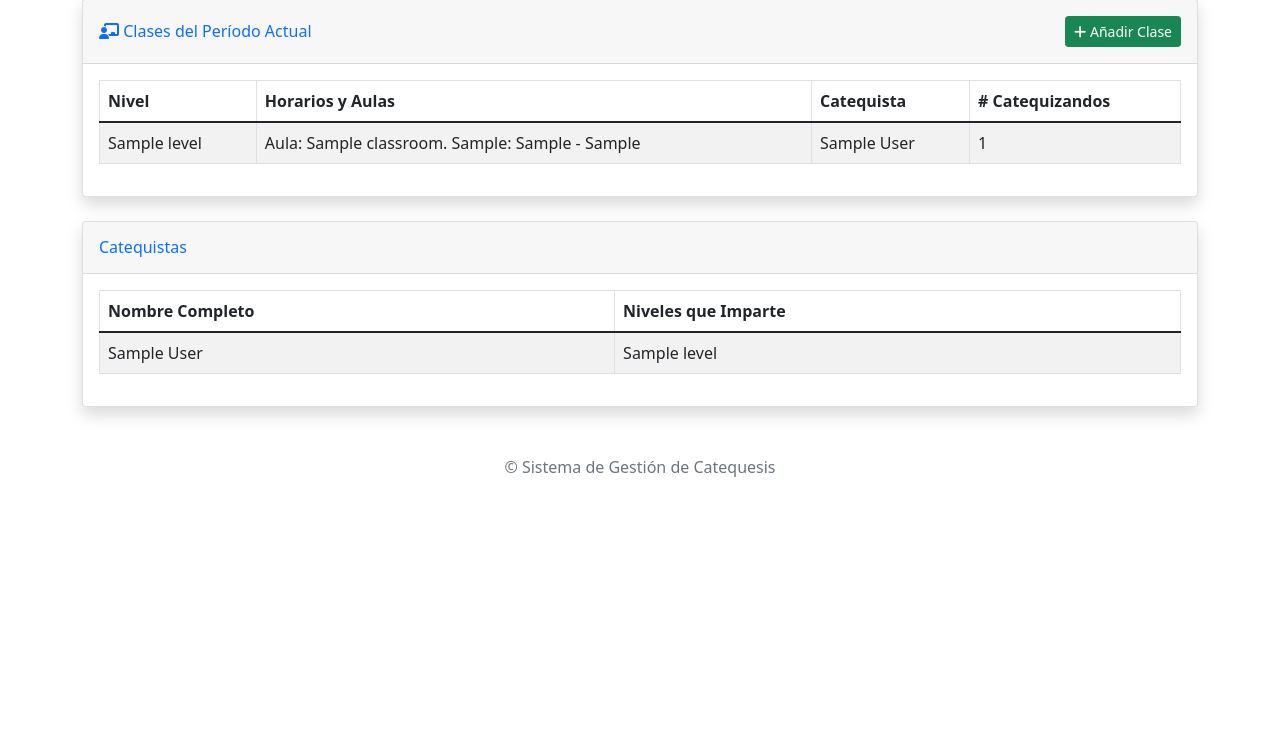
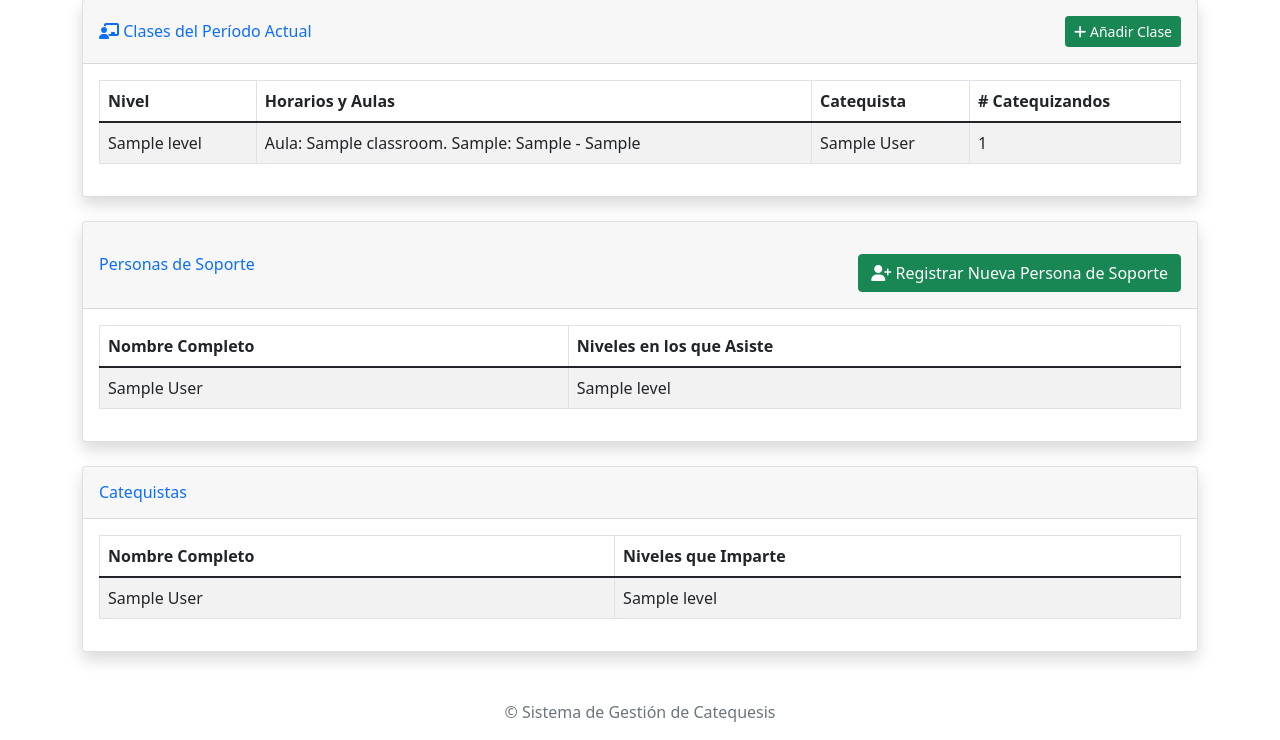
Before and after one commit to joseenrique61/CatechesisSystem, a Flask app: template app/templates/parish_priest/dashboard.html in a window 1280 px wide. Shown: the part 382-1122 px from the top of the page. Before the commit the page ends 859 px from the top, so only its background shows below. Run offline with Flask 3, Linux system fonts and the light colour scheme; the template is opened without the code that fills it: most values are stand-ins (such as "Sample title", 1, 10 or a date in 2020); parts of the project's set-up code (start-up, migrations or seed data) failed here and were passed over.

Commit message:
Updated the dashboard of the parish priest to include the support people

```diff
--- a/app/main/data/dal/i_data_access_layer.py
+++ b/app/main/data/dal/i_data_access_layer.py
@@ -150,7 +150,7 @@ class IDataAccessLayer(ABC):
         pass
 
     @abstractmethod
-    def get_all_support_person(self) -> List[SupportPersonDTO]:
+    def get_all_support_person(self, include: list[str] = []) -> List[SupportPersonDTO]:
         pass
 
     @abstractmethod
--- a/app/main/data/dal/sql_server/sql_dal.py
+++ b/app/main/data/dal/sql_server/sql_dal.py
@@ -66,8 +66,8 @@ class SQLAlchemyDAL(IDataAccessLayer):
     def get_all_catechists(self) -> List[CatechistDTO]:
         return [CatechistDTO.from_other_obj(catechist) for catechist in self.db.query(Catechist).all()]
 
-    def get_all_support_person(self) -> List[SupportPersonDTO]:
-        return [SupportPersonDTO.from_other_obj(support_person) for support_person in self.db.query(SupportPerson).all()]
+    def get_all_support_person(self, include: list[str] = []) -> List[SupportPersonDTO]:
+        return [SupportPersonDTO.from_other_obj(support_person, include=include) for support_person in self.db.query(SupportPerson).all()]
 
     def get_all_day_of_the_week(self) -> List[DayOfTheWeekDTO]:
         return [DayOfTheWeekDTO.from_other_obj(day_of_the_week) for day_of_the_week in self.db.query(DayOfTheWeek).order_by(asc(DayOfTheWeek.IDDayOfTheWeek)).all()]
--- a/app/templates/parish_priest/dashboard.html
+++ b/app/templates/parish_priest/dashboard.html
@@ -121,6 +121,55 @@
     </div>
 </div>
 
+<!-- Sección Personas de Soporte -->
+<div class="card shadow mb-4">
+    <div class="card-header py-3 d-flex flex-row align-items-center justify-content-between">
+        <h6 class="m-0 font-weight-bold text-primary">Personas de Soporte</h6>
+        <a href="{{ url_for('parish_priest.register_support_person') }}" class="btn btn-success mt-3"><i class="fas fa-user-plus"></i> Registrar Nueva Persona de Soporte</a>
+    </div>
+    <div class="card-body">
+        <div class="table-responsive">
+            <table class="table table-bordered table-striped table-hover" id="supportPersonsTable" width="100%" cellspacing="0">
+                <thead>
+                    <tr>
+                        <th>Nombre Completo</th>
+                        <th>Niveles en los que Asiste</th> <!-- Nuevo encabezado -->
+                    </tr>
+                </thead>
+                <tbody>
+                    {% for support_person in support_persons %} {# Itera sobre la lista de personas de soporte #}
+                    <tr>
+                        <td>
+                            {# Muestra el nombre completo del SupportPerson #}
+                            {{ support_person.Person.FirstName if support_person.Person else 'N/A' }}
+                            {{ support_person.Person.FirstSurname if support_person.Person else '' }}
+                        </td>
+                        <td>
+                            {# Muestra los nombres de los niveles de las clases en las que asiste, permitiendo repeticiones #}
+                            {% if support_person.Class %}
+                                {% for cls in support_person.Class %}
+                                    {% if cls.Level and cls.Level.Name %}
+                                        {{ cls.Level.Name }}{% if not loop.last %}, {% endif %}
+                                    {% endif %}
+                                {% else %}
+                                    Ninguno asignado
+                                {% endfor %}
+                            {% else %}
+                                Ninguno asignado
+                            {% endif %}
+                        </td>
+                    </tr>
+                    {% else %}
+                    <tr>
+                        <td colspan="3" class="text-center">No hay personas de soporte registradas.</td>
+                    </tr>
+                    {% endfor %}
+                </tbody>
+            </table>
+        </div>
+    </div>
+</div>
+
 <!-- Sección Catequistas -->
 <div class="card shadow mb-4">
     <div class="card-header py-3 d-flex flex-row align-items-center justify-content-between">
@@ -161,4 +210,5 @@
     </div>
 </div>
 
+
 {% endblock %}
```
Also changed, not shown: app/parish_priest/routes.py (+5 -10 lines).
